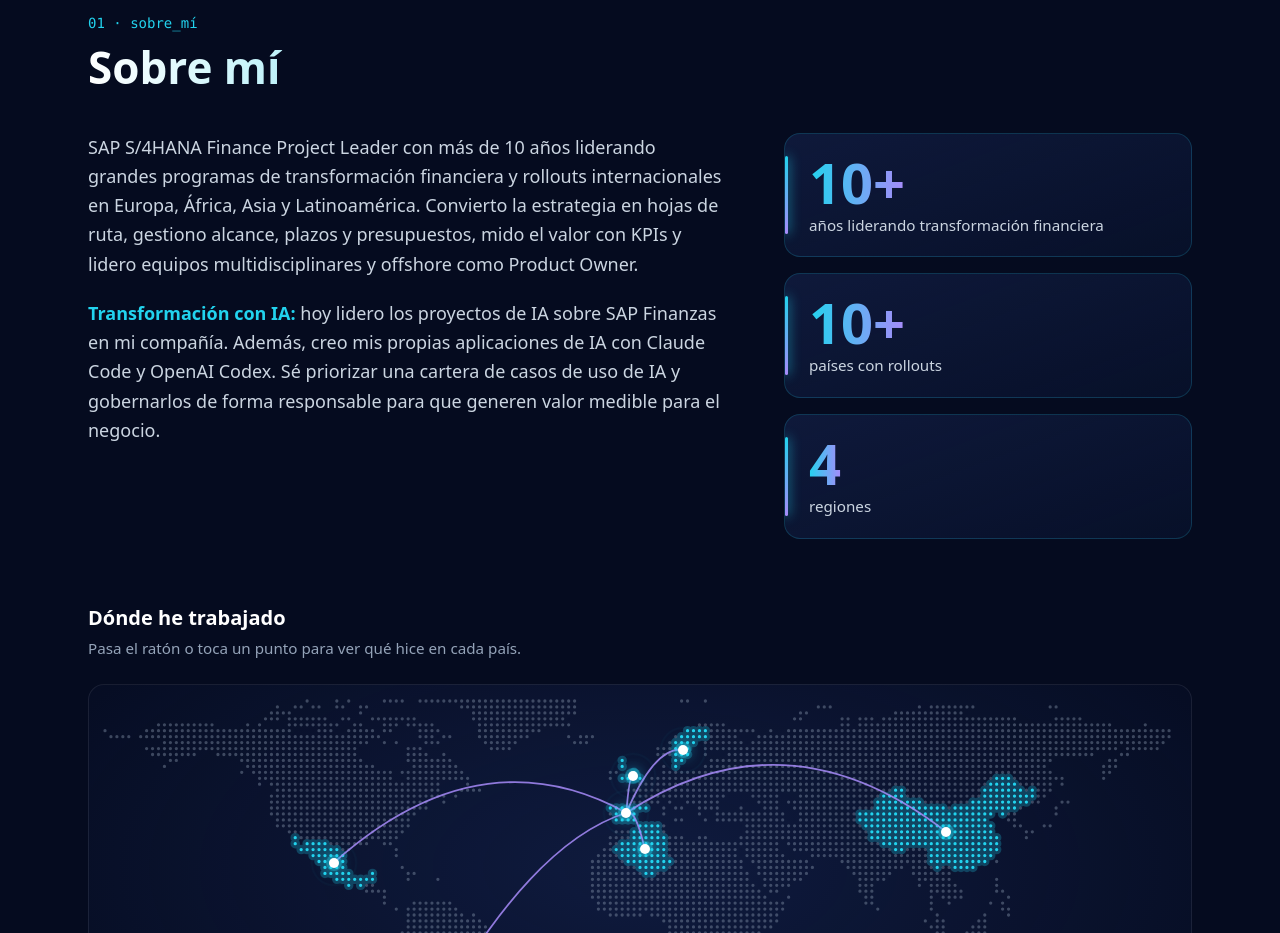
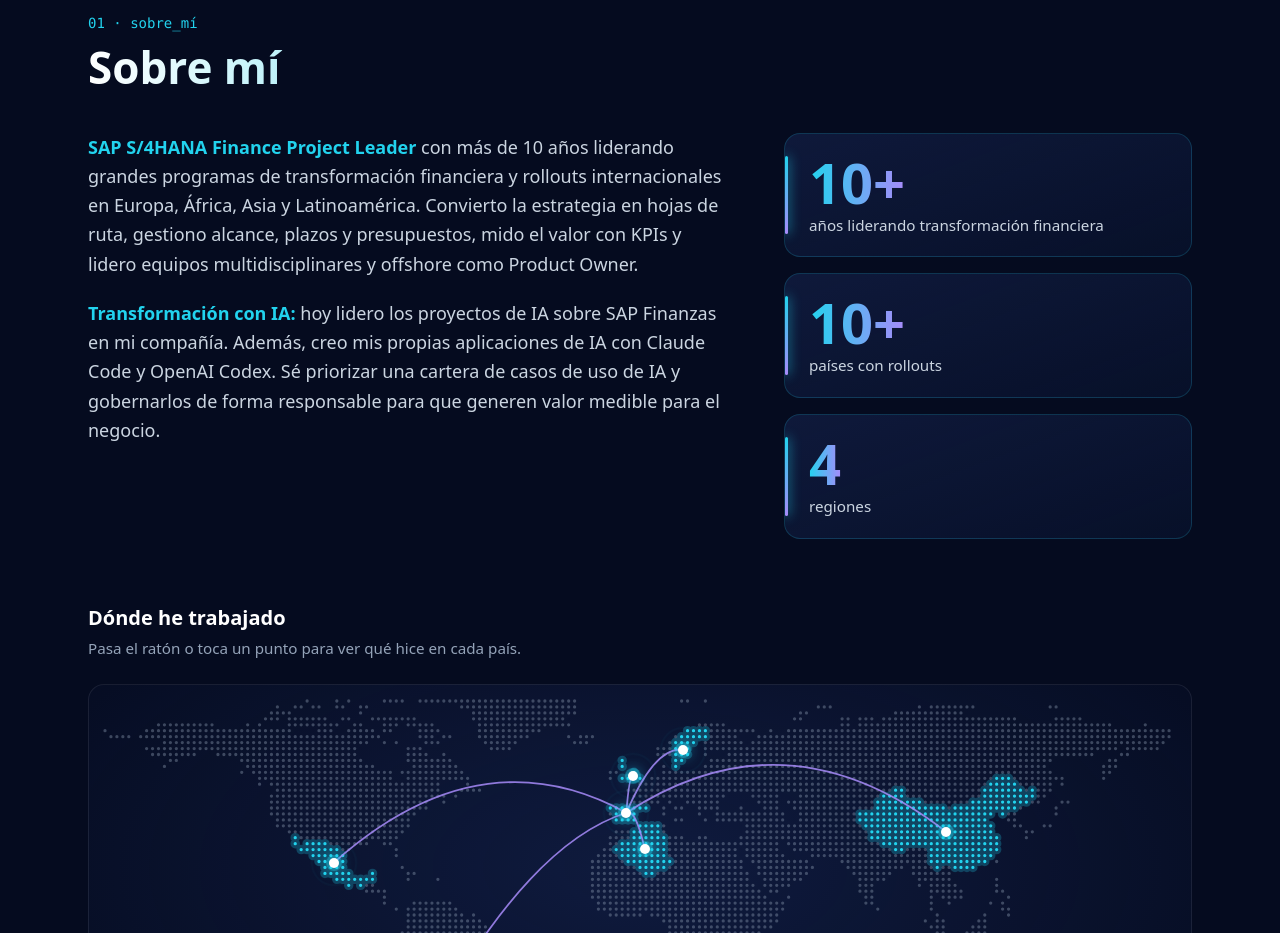
Before and after one commit to jplataes/mi-landing, a plain HTML site: page index.html in a window 1280 px wide. Shown: the part 900-1833 px from the top of the page. Drawn offline with nearby package versions, Linux system fonts and the light colour scheme; animation ran at ten frames a second.

Commit message:
Sobre mí: destaca SAP S/4HANA Finance Project Leader, como en el CV
Co-Authored-By: Claude Opus 5.5 <noreply@anthropic.com>
Claude-Session: https://claude.ai/code/session_012bdfkzNcT1vBLSHHUEqBrt

```diff
--- a/index.html
+++ b/index.html
@@ -91,7 +91,7 @@
         <h2 id="titulo-sobre-mi" class="section-title reveal" data-i18n="titleAbout">Sobre mí</h2>
         <div class="mt-10 grid gap-10 lg:grid-cols-5 lg:gap-14">
           <div class="space-y-5 text-lg leading-relaxed text-slate-300 lg:col-span-3">
-            <p class="reveal" data-i18n="about1">SAP S/4HANA Finance Project Leader con más de 10 años liderando grandes programas de transformación financiera y rollouts internacionales en Europa, África, Asia y Latinoamérica. Convierto la estrategia en hojas de ruta, gestiono alcance, plazos y presupuestos, mido el valor con KPIs y lidero equipos multidisciplinares y offshore como Product Owner.</p>
+            <p class="reveal"><strong class="text-cyan-glow" data-i18n="about1Label">SAP S/4HANA Finance Project Leader</strong> <span data-i18n="about1">con más de 10 años liderando grandes programas de transformación financiera y rollouts internacionales en Europa, África, Asia y Latinoamérica. Convierto la estrategia en hojas de ruta, gestiono alcance, plazos y presupuestos, mido el valor con KPIs y lidero equipos multidisciplinares y offshore como Product Owner.</span></p>
             <p class="reveal" style="--delay: 120ms"><strong class="text-cyan-glow" data-i18n="about2Label">Transformación con IA:</strong> <span data-i18n="about2">hoy lidero los proyectos de IA sobre SAP Finanzas en mi compañía. Además, creo mis propias aplicaciones de IA con Claude Code y OpenAI Codex. Sé priorizar una cartera de casos de uso de IA y gobernarlos de forma responsable para que generen valor medible para el negocio.</span></p>
           </div>
 
--- a/js/i18n.js
+++ b/js/i18n.js
@@ -32,7 +32,8 @@
     // Sobre mí
     eyebrowAbout: '01 · about_me',
     titleAbout: 'About me',
-    about1: 'SAP S/4HANA Finance Project Leader with more than 10 years leading large finance transformation programmes and international rollouts across Europe, Africa, Asia and Latin America. I turn strategy into roadmaps, manage scope, timelines and budgets, measure value with KPIs and lead multidisciplinary and offshore teams as Product Owner.',
+    about1Label: 'SAP S/4HANA Finance Project Leader',
+    about1: 'with more than 10 years leading large finance transformation programmes and international rollouts across Europe, Africa, Asia and Latin America. I turn strategy into roadmaps, manage scope, timelines and budgets, measure value with KPIs and lead multidisciplinary and offshore teams as Product Owner.',
     about2Label: 'AI transformation:',
     about2: 'Today I lead the AI projects on SAP Finance at my company. I also build my own AI apps with Claude Code and OpenAI Codex. I know how to prioritise a portfolio of AI use cases and govern them responsibly so they deliver measurable business value.',
     stat1: 'years leading finance transformation',
```
Also changed, not shown: 1 other file.
